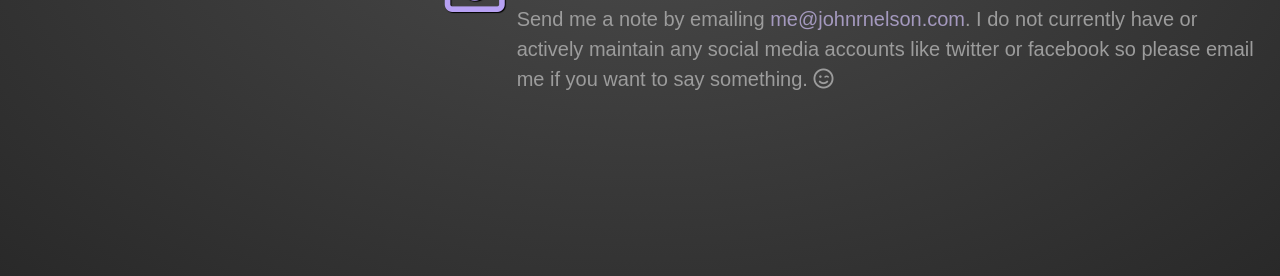
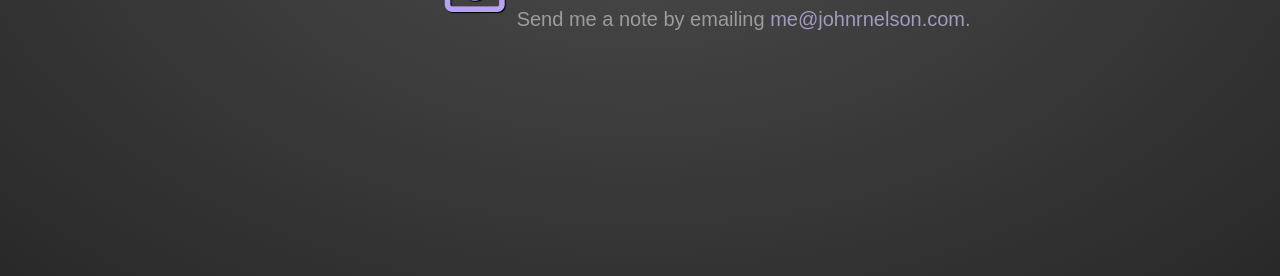
Before and after one commit to johnrnelson/johnrnelson.github.io, a plain HTML site: page index.html in a window 1280 px wide. Shown: the part 524-800 px from the top of the page. Drawn offline with nearby package versions, Linux system fonts and the light colour scheme; a web font is replaced by a local one.

Commit message:
Removed social media

```diff
--- a/index.html
+++ b/index.html
@@ -151,9 +151,6 @@
                             <desc>Send me a note by emailing
                                 <a title="Click to Email" itemprop="email"
                                     href="mailto:me@johnrnelson.com">me@johnrnelson.com</a>.
-                                I do not currently have or actively maintain any social media accounts
-                                like twitter or facebook so please email me if you want to say something.
-                                <i class="far fa-smile-wink"></i>
                             </desc>
                         </linkinfo>
                     </linkz>
```
